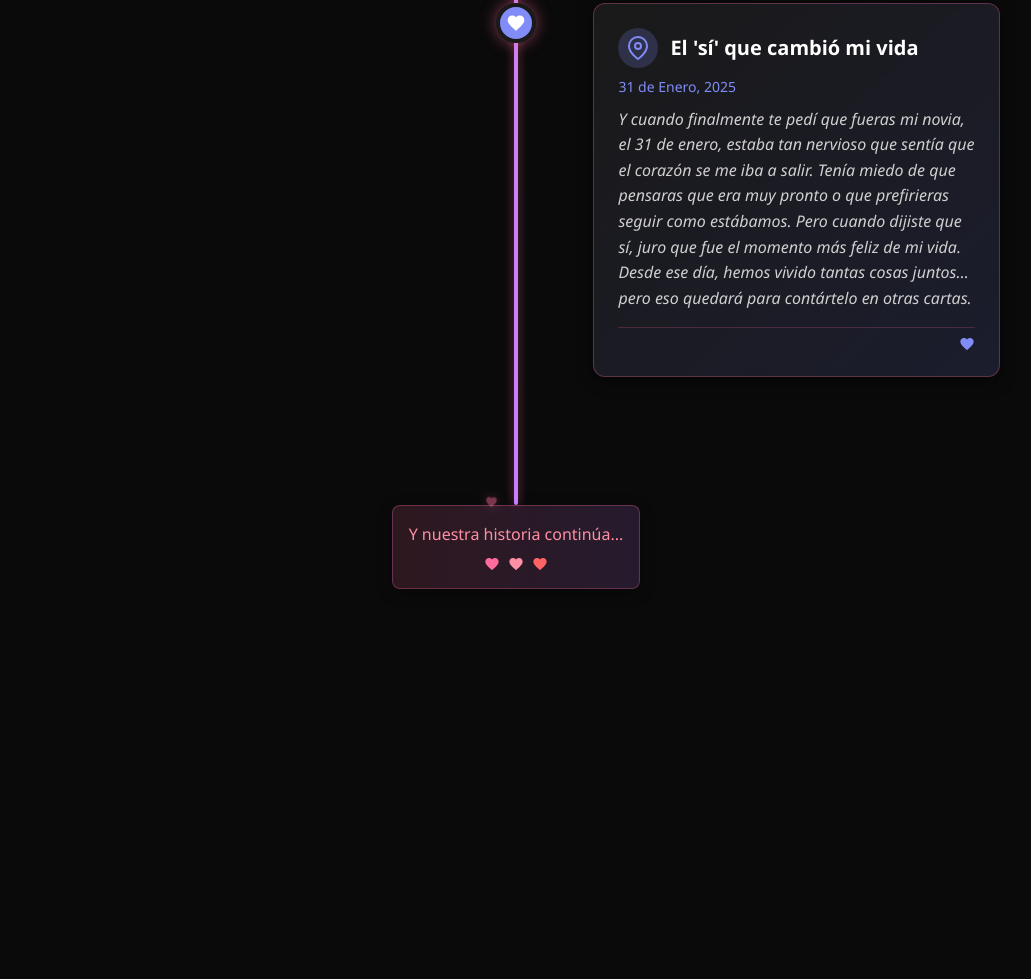
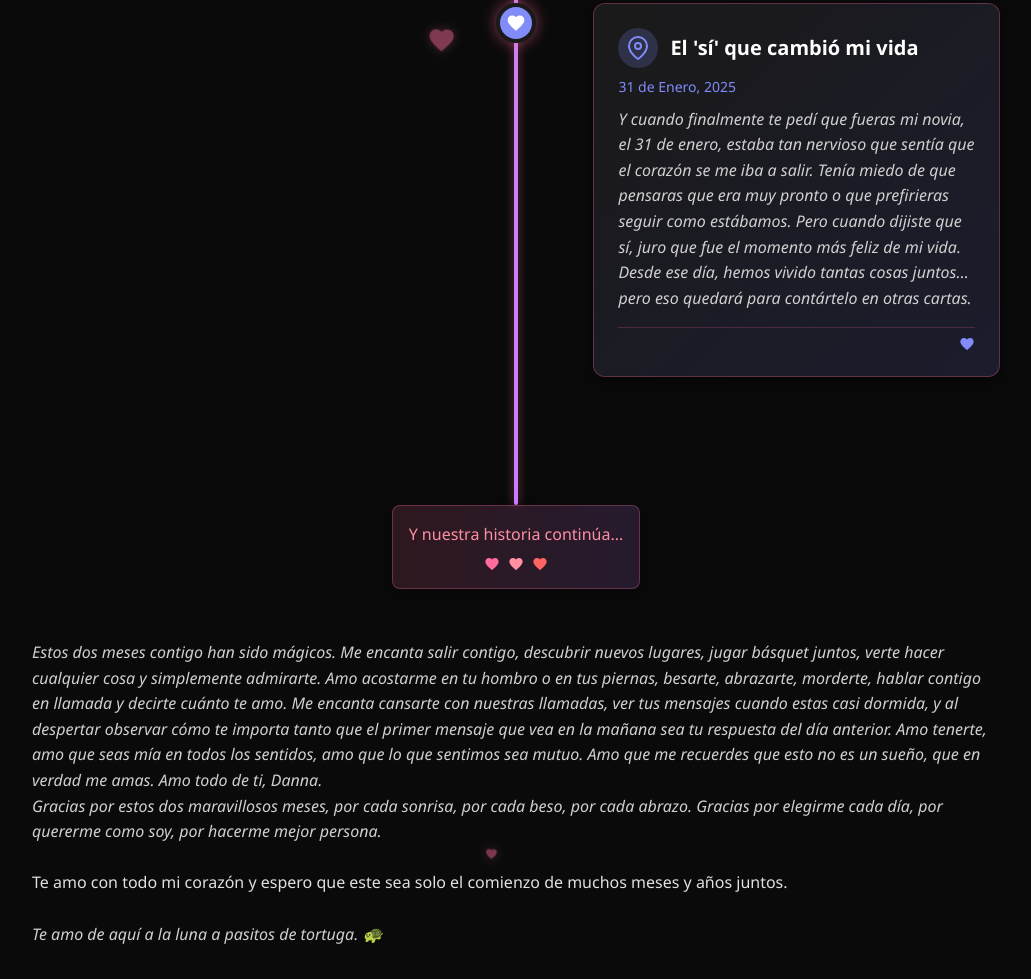
Before and after one commit to MatiasG2377/CARTA2MESES, a plain HTML site: page index2.html in a window 1280 px wide. Shown: the part 7085-8064 px from the top of the page, without its empty margins (124-1155 px from the left). Before the commit the page ends 7706 px from the top, so only its background shows below. Drawn offline with Linux system fonts and the light colour scheme.

Commit message:
Update index2.html

```diff
--- a/index2.html
+++ b/index2.html
@@ -644,6 +644,15 @@
         </div>
       </div>
     </div>
+    <br>
+    <br>
+
+    <p class="event-description">Estos dos meses contigo han sido mágicos. Me encanta salir contigo, descubrir nuevos lugares, jugar básquet juntos, verte hacer cualquier cosa y simplemente admirarte. Amo acostarme en tu hombro o en tus piernas, besarte, abrazarte, morderte, hablar contigo en llamada y decirte cuánto te amo. Me encanta cansarte con nuestras llamadas, ver tus mensajes cuando estas casi dormida, y al despertar observar cómo te importa tanto que el primer mensaje que vea en la mañana sea tu respuesta del día anterior. Amo tenerte, amo que seas mía en todos los sentidos, amo que lo que sentimos sea mutuo. Amo que me recuerdes que esto no es un sueño, que en verdad me amas. Amo todo de ti, Danna.</p>
+    <p class="event-description">Gracias por estos dos maravillosos meses, por cada sonrisa, por cada beso, por cada abrazo. Gracias por elegirme cada día, por quererme como soy, por hacerme mejor persona.</p>
+    <br>
+    <p>Te amo con todo mi corazón y espero que este sea solo el comienzo de muchos meses y años juntos.</p>
+<br>
+    <p class="event-description">Te amo de aquí a la luna a pasitos de tortuga. 🐢</p>
   </div>
 
   <script>
```
